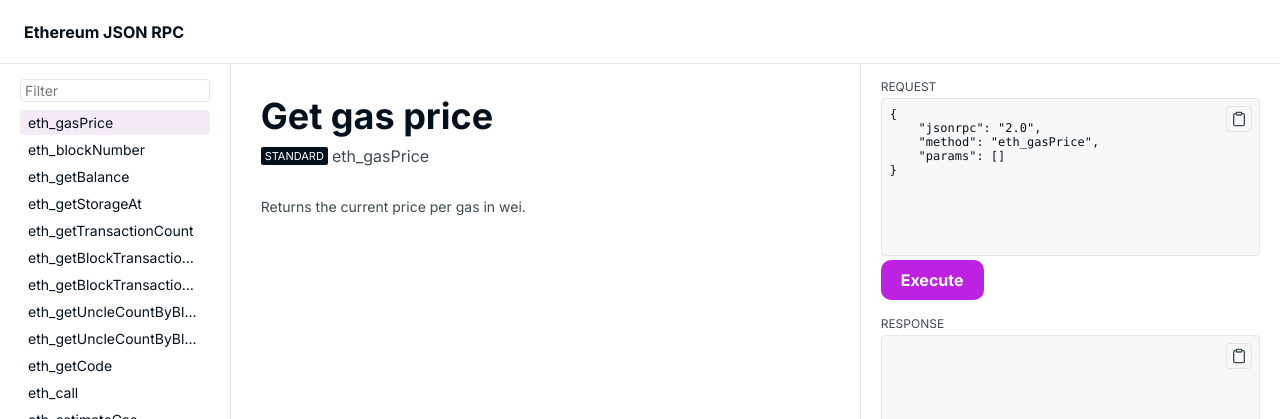
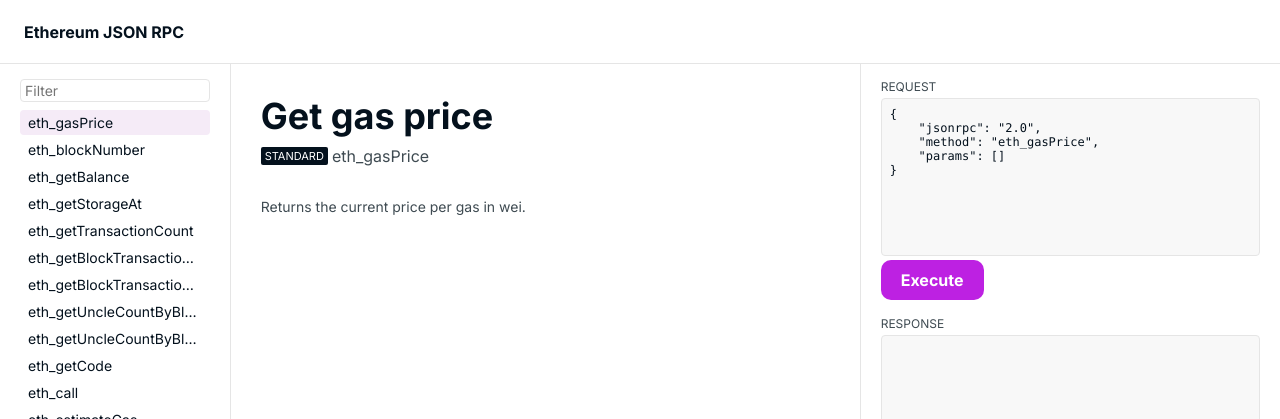
Before and after one commit to Destiner/ethereum-json-rpc, a Vue app: page / in a window 1280 px wide. Shown: the top 419 px of the page. Built offline with nearby package versions, Linux system fonts and the light colour scheme.

Commit message:
Tweak clipboard copy button styling

```diff
--- a/src/components/CodeView.vue
+++ b/src/components/CodeView.vue
@@ -7,7 +7,7 @@
       :rows="10"
     />
     <div
-      class="control"
+      class="clipboard"
       @click="copy"
     >
       <IconClipboard
@@ -76,7 +76,8 @@ textarea {
   resize: none;
 }
 
-.control {
+.clipboard {
+  display: none;
   position: absolute;
   top: 8px;
   right: 8px;
@@ -84,6 +85,14 @@ textarea {
   border: 1px solid var(--color-border-primary);
   border-radius: 4px;
   cursor: pointer;
+}
+
+.clipboard:hover {
+  border: 1px solid var(--color-border-secondary);
+}
+
+.wrapper:hover .clipboard {
+  display: initial;
 }
 
 .icon {
```
